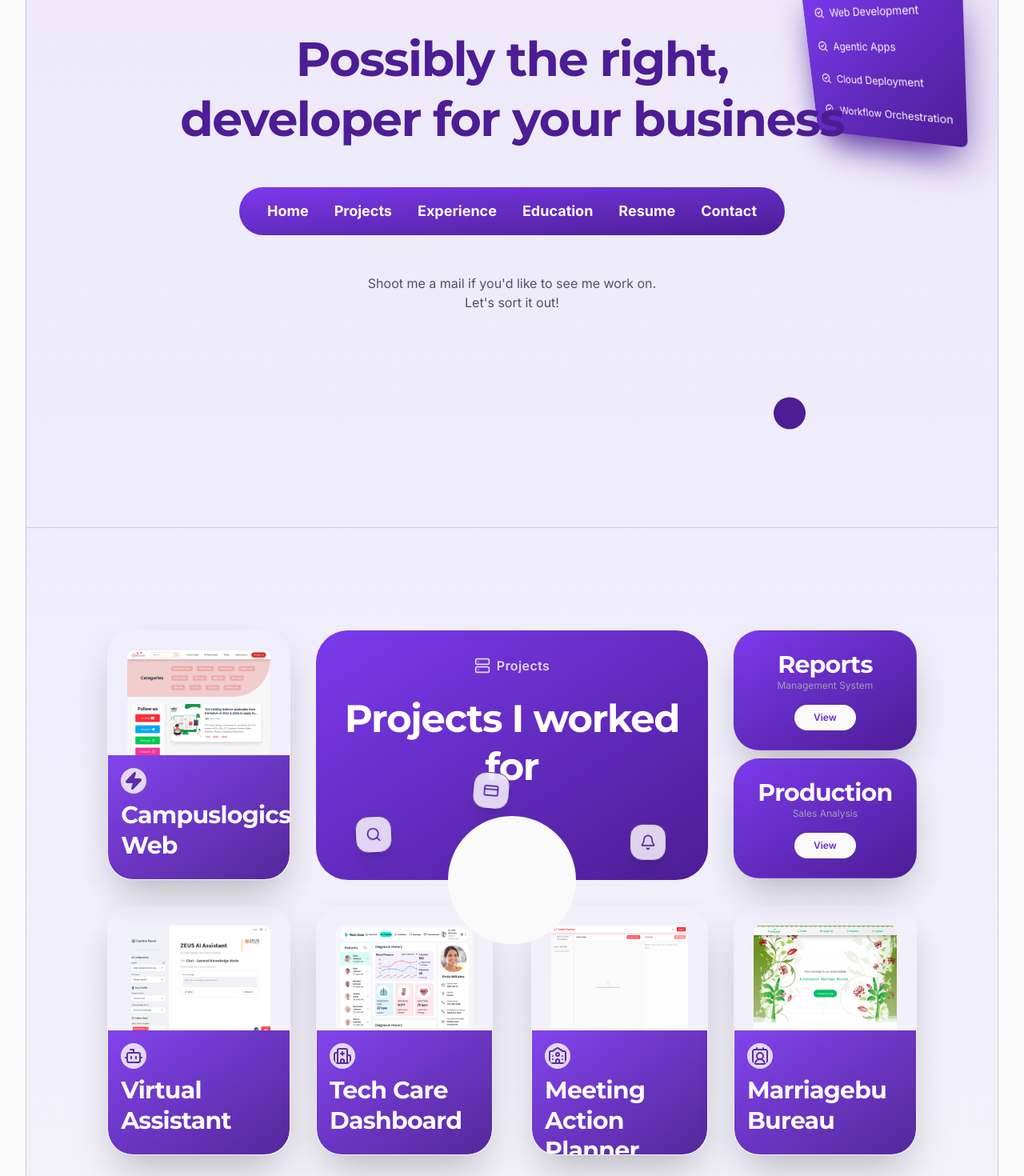
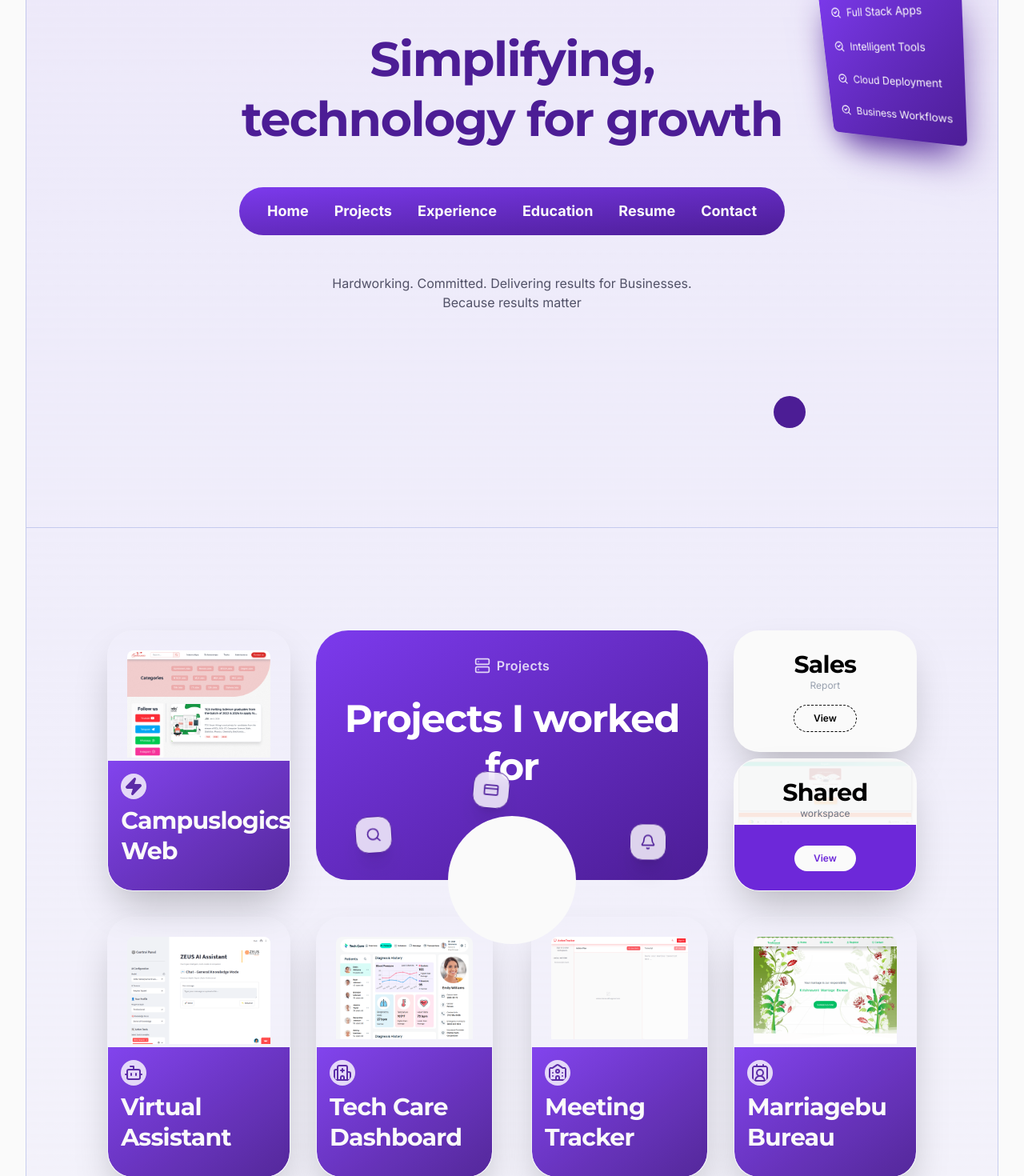
Before and after one commit to Raju-Mannem/portfolio-web, a Next.js app: page / in a window 1280 px wide. Shown: the part 140-1610 px from the top of the page at 80% size. Built offline with nearby package versions, Linux system fonts and the light colour scheme.

Commit message:
fix(metadata, projects)

```diff
--- a/app/layout.tsx
+++ b/app/layout.tsx
@@ -18,7 +18,26 @@ const montserrat = Montserrat({
 
 export const metadata: Metadata = {
   title: "Raju Mannem",
-  description: "Shoot me an email at rajumannem71@gmail.com",
+  description: "Full Stack Developer Digital Business",
+  icons: {
+      icon: '/icon.ico',
+      apple: '/men-with-globe.png',
+    },
+    openGraph: {
+      type: "website",
+      siteName: "RajuMannem",
+      images: [
+        {
+          url: '/men-with-globe.png',
+          width: 1200,
+          height: 630,
+        },
+      ],
+    },
+    twitter: {
+      card: "summary_large_image",
+      images: ["/profile-avatar-child.gif"],
+    },
 };
 
 export default function RootLayout({
--- a/app/page.tsx
+++ b/app/page.tsx
@@ -6,7 +6,7 @@ import Contact from "@/components/Contact";
 
 export default function Home() {
   return (
-    <main className="w-full min-h-screen bg-gradient-to-b from-[#7c3aed]/10 from-0% via-[#fafafa] via-80% to-gray-300 to-100% flex flex-col items-center justify-center border-x  border-blue-800/20">
+    <main className="w-full min-h-screen bg-gradient-to-b from-[#7c3aed]/10 from-0% via-[#fafafa] via-80% to-[#7c3aed]/80 to-100% flex flex-col items-center justify-center border-x  border-blue-800/20">
       <Hero />
       <Projects />
       <Experience />
--- a/components/Contact.tsx
+++ b/components/Contact.tsx
@@ -44,11 +44,11 @@ export default function Contact() {
           transition={{ duration: 0.6 }}
         >
           <h2 className="text-4xl font-bold tracking-tight mb-4">
-            We can connect on below platforms
+            That's it, Let's keep things simple
           </h2>
           <p className="text-gray-500 mb-12 max-w-md mx-auto">
-            I'm open to discussing any project ideas, questions, or just want to
-            say hi.
+            I'm happy to extend our discussion on below platforms <br/>
+            see you there.
           </p>
         </motion.div>
 
@@ -64,7 +64,7 @@ export default function Contact() {
               viewport={{ once: true }}
               transition={{ delay: index * 0.1 }}
               whileHover={{ y: -4 }}
-              className={`group flex items-center justify-between p-4 rounded-xl border border-gray-100 bg-gray-50/50 transition-all ${social.color}`}
+              className={`group flex items-center justify-between p-4 rounded-xl border border-dashed border-black/20 bg-gray-50 transition-all ${social.color}`}
             >
               <div className="flex items-center gap-4">
                 <span className="p-2 bg-white rounded-lg shadow-sm group-hover:shadow-md transition-shadow">
--- a/components/Hero.tsx
+++ b/components/Hero.tsx
@@ -40,11 +40,11 @@ export default function Hero() {
             initial={{ opacity: 0, y: 40 }}
             animate={{ opacity: 1, y: 0 }}
             transition={{ duration: 0.7 }}
-            className="text-4xl md:text-6xl font-bold leading-tight"
+            className="text-2xl md:text-6xl font-bold leading-tight"
           >
-            Possibly the right,
+            Simplifying,
             <br />
-            developer for your business
+            technology for growth
           </motion.h1>
 
           {/* Tabs */}
@@ -72,9 +72,9 @@ export default function Hero() {
             transition={{ delay: 0.4 }}
             className="mt-12 text-surface-100/70 max-w-2xl mx-auto"
           >
-            Shoot me a mail if you'd like to see me work on.
+            Hardworking. Committed. Delivering results for Businesses.
             <br />
-            Let's sort it out!
+            Because results matter
           </motion.p>
           <div className="-z-10 absolute right-4 sm:right-10 top-120 sm:top-4 sm:top-30 perspective-[500px]">
             {/* CTA Pills */}
@@ -91,10 +91,10 @@ export default function Hero() {
               className="flex flex-col justify-center items-start gap-2 bg-gradient-to-br from-[#7c3aed] to-[#4c1d95] backdrop-blur-md rounded-lg py-4 shadow-2xl shadow-[#4c1d95]"
             >
               {[
-                "Web Development",
-                "Agentic Apps",
+                "Full Stack Apps",
+                "Intelligent Tools",
                 "Cloud Deployment",
-                "Workflow Orchestration",
+                "Business Workflows",
               ].map((item) => (
                 <div
                   key={item}
--- a/components/Projects.tsx
+++ b/components/Projects.tsx
@@ -116,7 +116,7 @@ export default function Projects() {
                   <University className="w-8 h-8 text-[#4c1d95] bg-white rounded-full p-1 opacity-80" />
                 }
                 projectImage="/pscreenshots/meeting-assistant.png"
-                projectTitle="Meeting Action Planner"
+                projectTitle="Meeting Tracker"
                 projectLink="https://meeting-assistant-v0.vercel.app/"
               />
             </div>
@@ -124,25 +124,34 @@ export default function Projects() {
 
           {/* --- RIGHT COLUMN --- */}
           <div className="col-span-4 sm:col-span-2 grid grid rows-2 gap-2">
-            <Card className="bg-gradient-to-br from-[#7c3aed] to-[#4c1d95] opacity-95 text-center flex flex-col justify-center items-center">
-              <h3 className="text-3xl font-bold text-[#fafafa]">Reports</h3>
-              <p className="text-xs text-gray-400 mb-4">Management System</p>
+            <Card className="relative overflow-hidden bg-[#fafafa] opacity-95 text-center flex flex-col justify-center items-center">
+              <h3 className="text-3xl font-bold text-black">Sales</h3>
+              <p className="text-xs text-gray-400 mb-4">Report</p>
               <Link
-                href="https://jkcaiml.pythonanywhere.com/"
-                className="px-6 py-2 text-[#6d28d9] bg-[#fafafa] rounded-full text-xs font-semibold hover:scale-110 duration-200"
+                href="https://github.com/Raju-Mannem/zomato-analysis/blob/main/zomato-analysis.ipynb"
+                className="px-6 py-2 text-black border-1 border-dashed border-black rounded-full text-xs font-semibold hover:scale-110 duration-200"
               >
                 View
               </Link>
             </Card>
-            <Card className="bg-gradient-to-br from-[#7c3aed] to-[#4c1d95] opacity-95 text-center flex flex-col justify-center items-center">
-              <h3 className="text-3xl font-bold text-[#fafafa]">Production</h3>
-              <p className="text-xs text-gray-400 mb-4">Sales Analysis</p>
-              <Link
-                href="https://github.com/Raju-Mannem/zomato-analysis/blob/main/zomato-analysis.ipynb"
-                className="px-6 py-2 text-[#6d28d9] bg-[#fafafa] rounded-full text-xs font-semibold hover:scale-110 duration-200"
-              >
-                View
-              </Link>
+            <Card className="relative overflow-hidden bg-[#fafafa] opacity-95 text-center flex flex-col justify-center items-center">
+              <Image
+                  src="/pscreenshots/jkcaiml.png"
+                  alt="jkcaiml"
+                  fill
+                  className="absolute inset-0 object-cover opacity-10"
+              />
+              <div className="relative z-10 flex flex-col items-center">
+                <h3 className="text-3xl font-bold text-black">Shared</h3>
+                <p className="text-xs text-gray-500 mb-8">workspace</p>
+                <Link
+                  href="https://jkcaiml.pythonanywhere.com/"
+                  className="px-6 py-2 text-[#6d28d9] bg-[#fafafa] rounded-full text-xs font-semibold hover:scale-110 duration-200"
+                >
+                  View
+               </Link>
+            </div>
+            <div className="absolute w-full h-1/2 bottom-0 bg-[#6d28d9]" />
             </Card>
           </div>
           <div className="col-span-4 sm:col-span-2">
```
Also changed, not shown: app/men-with-globe.png (added), app/profile-avatar-child.gif (added).
